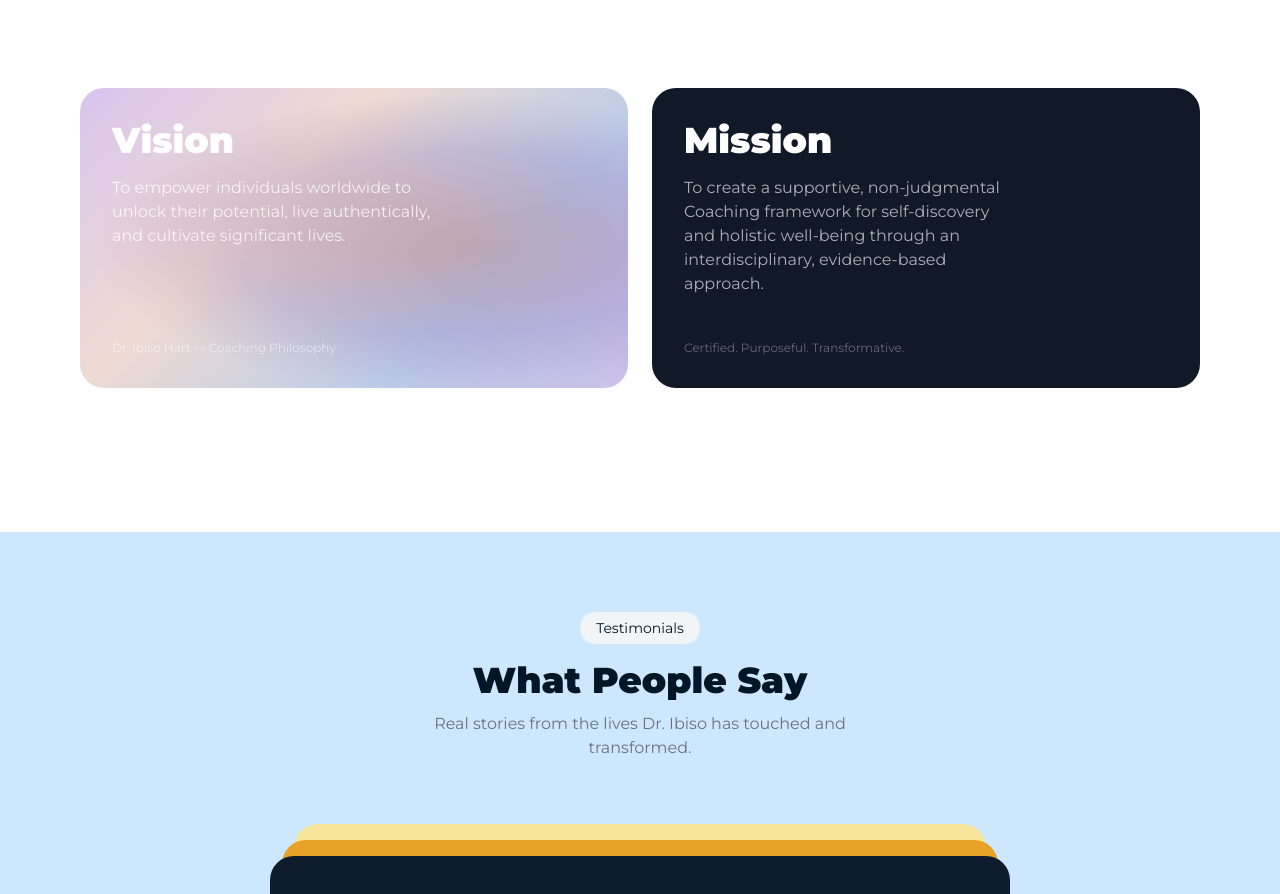
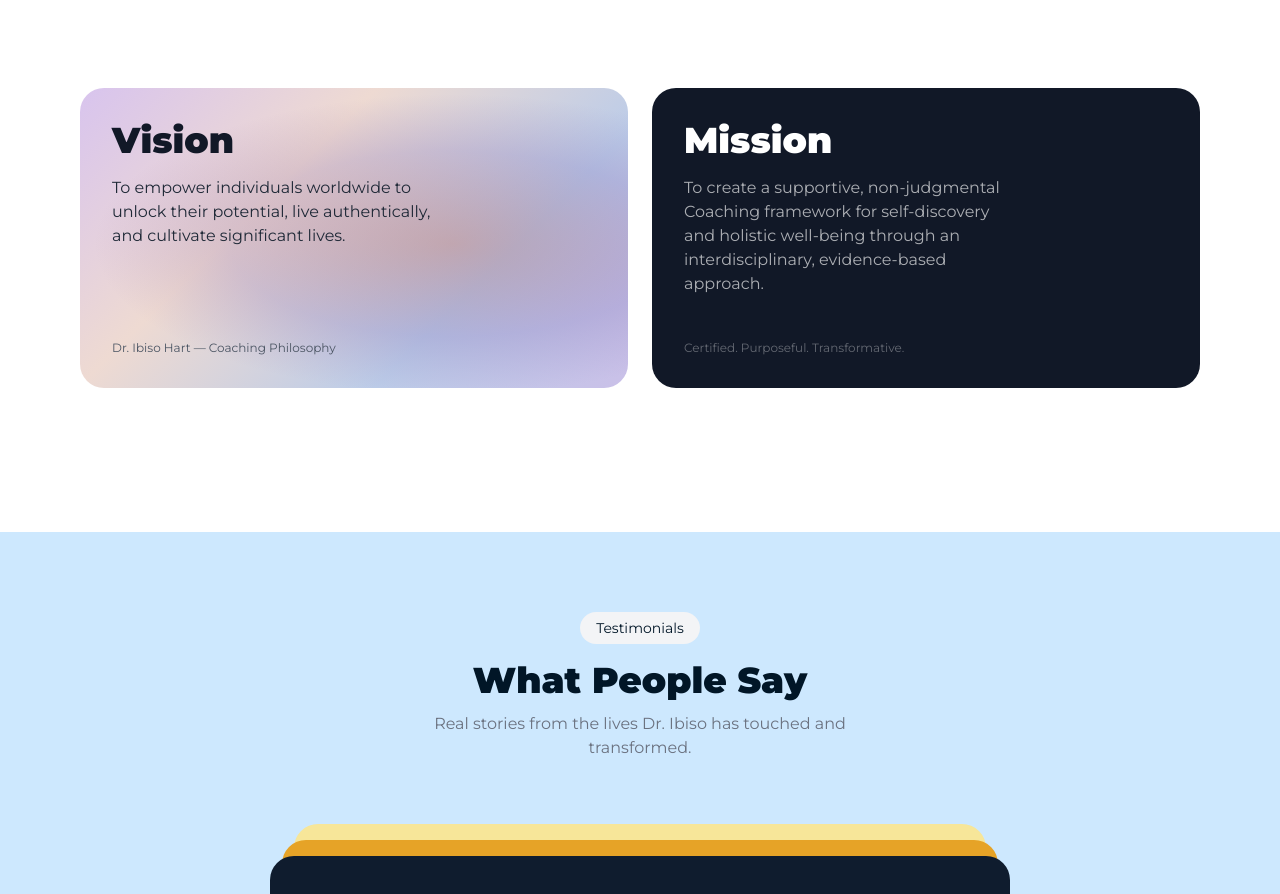
Before and after one commit to alabo-excel/dribisohart, a Next.js app: page / in a window 1280 px wide. Shown: the part 2160-3054 px from the top of the page. Built offline with nearby package versions, Linux system fonts and the light colour scheme.

Commit message:
update vison text

```diff
--- a/src/components/VisionMission.jsx
+++ b/src/components/VisionMission.jsx
@@ -22,16 +22,16 @@ export function VisionMissionSection() {
         />
 
         <div className="relative z-10">
-          <h2 style={{ textAlign: 'left' }} className="text-4xl font-black text-white mb-4">
+          <h2 style={{ textAlign: 'left' }} className="text-4xl font-black text-gray-900 mb-4">
             Vision
           </h2>
-          <p style={{ textAlign: 'left' }} className="text-white/80 text-sm lg:text-base leading-relaxed max-w-xs">
+          <p style={{ textAlign: 'left' }} className="text-gray-800 text-sm lg:text-base leading-relaxed max-w-xs">
             To empower individuals worldwide to unlock their potential, live authentically, and cultivate significant lives.
           </p>
         </div>
 
         <div className="relative z-10 flex items-end justify-between mt-10">
-          <p style={{ textAlign: 'left' }} className="text-white/55 text-xs">
+          <p style={{ textAlign: 'left' }} className="text-gray-600 text-xs">
             Dr. Ibiso Hart — Coaching Philosophy
           </p>
           {/* <div className="w-8 h-8 rounded-full border border-white/40 flex items-center justify-center text-white/70">
```
